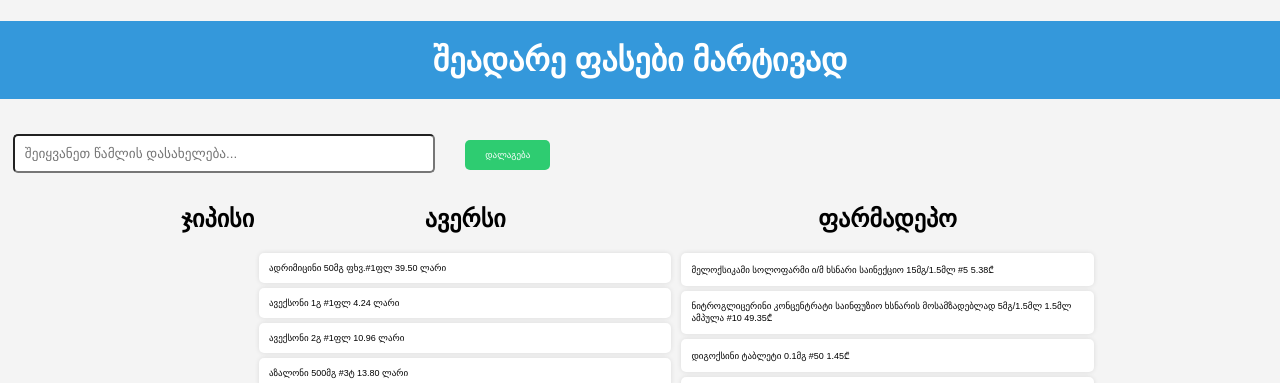
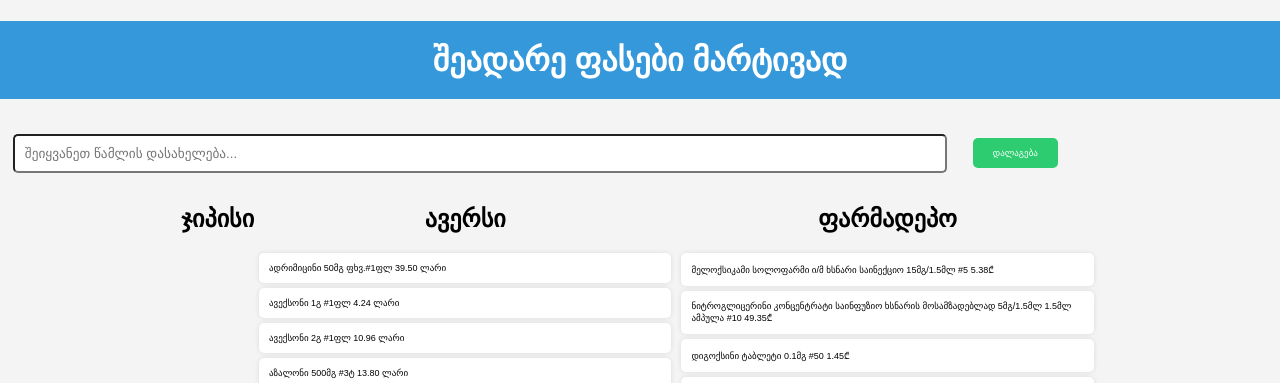
Before and after one commit to GGrinch13/E-Med, a Flask app: page / in a window 1280 px wide. Shown: the top 383 px of the page. Run offline with Flask 3, Linux system fonts and the light colour scheme; data comes from the database, SQL or seed files in the repository; data that the repository does not hold is empty.

Commit message:
fixed bugs, next step is publishing

```diff
--- a/static/index.css
+++ b/static/index.css
@@ -20,7 +20,7 @@ h2 {
     width: 100%;
     border-radius: 5px;
     box-sizing: border-box;
-    max-width: 33%;
+    max-width: 73%;
 }
 button {
     background-color: #2ecc71;
@@ -47,7 +47,6 @@ ul {
     list-style-type: none;
     padding: 0;
     margin: 0;
-    max-width: 33%;
 }
 
 li {
--- a/templates/index.html
+++ b/templates/index.html
@@ -85,16 +85,18 @@
 
     <!-- Title and Search Bar -->
     <h1>შეადარე ფასები მარტივად</h1>
+    <div style="display: flex; align-items: center;">
     <input type="text" id="search-input"  onkeyup="searchTasks()" placeholder="შეიყვანეთ წამლის დასახელება...">
 
     <!-- Sorting Button -->
     <button onclick="sortLists()">დალაგება</button>
-
+</div>
     <!-- div to display items -->
     <div style="display: flex; justify-content: center;">
         <!-- iterate through DBs to get all meds from all pharmacies -->
+        <div style="max-width: 33%;">
+        <h2>ჯიპისი</h2>
         <ul id="gpc_meds">
-            <h2>ჯიპისი</h2>
             {% for gpc in gpc_products %}
             <li>
                 <div>
@@ -104,8 +106,10 @@
             </li>
             {% endfor %}
         </ul>
+    </div>
+    <div style="max-width: 33%;">
+        <h2>ავერსი</h2>
         <ul id="aversi_meds">
-            <h2>ავერსი</h2>
             {% for aversi in aversi_products %}
             <li>
                 <div>
@@ -115,8 +119,10 @@
             </li>
             {% endfor %}
         </ul>
+    </div>
+    <div style="max-width: 33%;">
+        <h2>ფარმადეპო</h2>
         <ul id="pharmadepot_meds">
-            <h2>ფარმადეპო</h2>
             {% for pharmadepot in pharmadepot_products %}
             <li>
                 <div>
@@ -127,5 +133,6 @@
             {% endfor %}
         </ul>
     </div>
+    </div>
 </body>
 </html>
```
